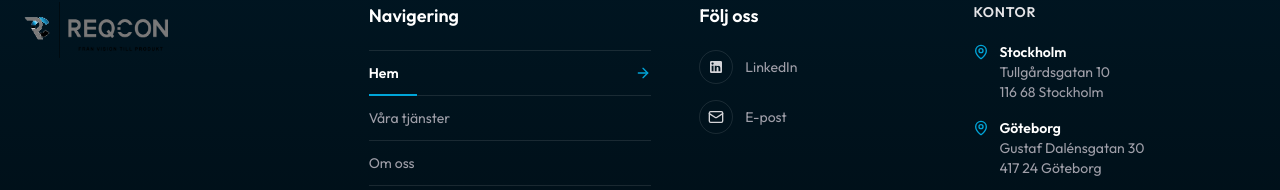
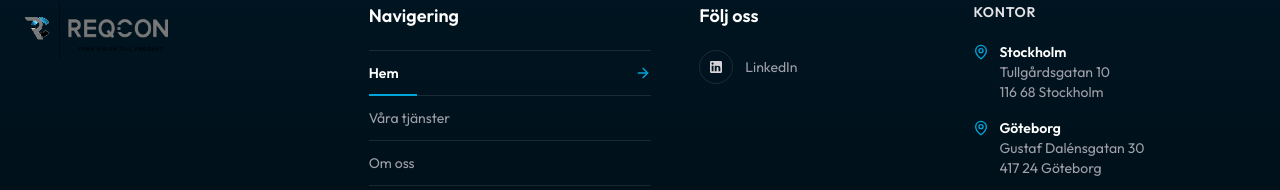
Before and after one commit to FadulSaif/Reqcon-Website, a React (Vite) app: page /sv in a window 1280 px wide. Shown: the part 5818-6008 px from the top of the page. Built offline with nearby package versions, Linux system fonts and the light colour scheme; no server answers.

Commit message:
Remove email from footer social links

```diff
--- a/src/components/Footer.tsx
+++ b/src/components/Footer.tsx
@@ -1,7 +1,7 @@
 import React from 'react';
 import { Link, useLocation } from 'react-router-dom';
 import { useTranslation } from 'react-i18next';
-import { ArrowRight, Mail, MapPin } from 'lucide-react';
+import { ArrowRight, MapPin } from 'lucide-react';
 
 export const Footer: React.FC = () => {
   const { t } = useTranslation();
@@ -90,15 +90,6 @@ export const Footer: React.FC = () => {
               </span>
               <span>LinkedIn</span>
             </a>
-            <a
-              href="mailto:info@reqcon.se"
-              className="inline-flex items-center gap-3 text-sm text-zinc-400 hover:text-brand-secondary transition-colors"
-            >
-              <span className="p-2 rounded-full border border-white/10 text-zinc-300">
-                <Mail className="w-4 h-4" aria-hidden="true" />
-              </span>
-              <span>{t('footer.email', { lng: routeLanguage })}</span>
-            </a>
           </div>
         </div>
 
```
